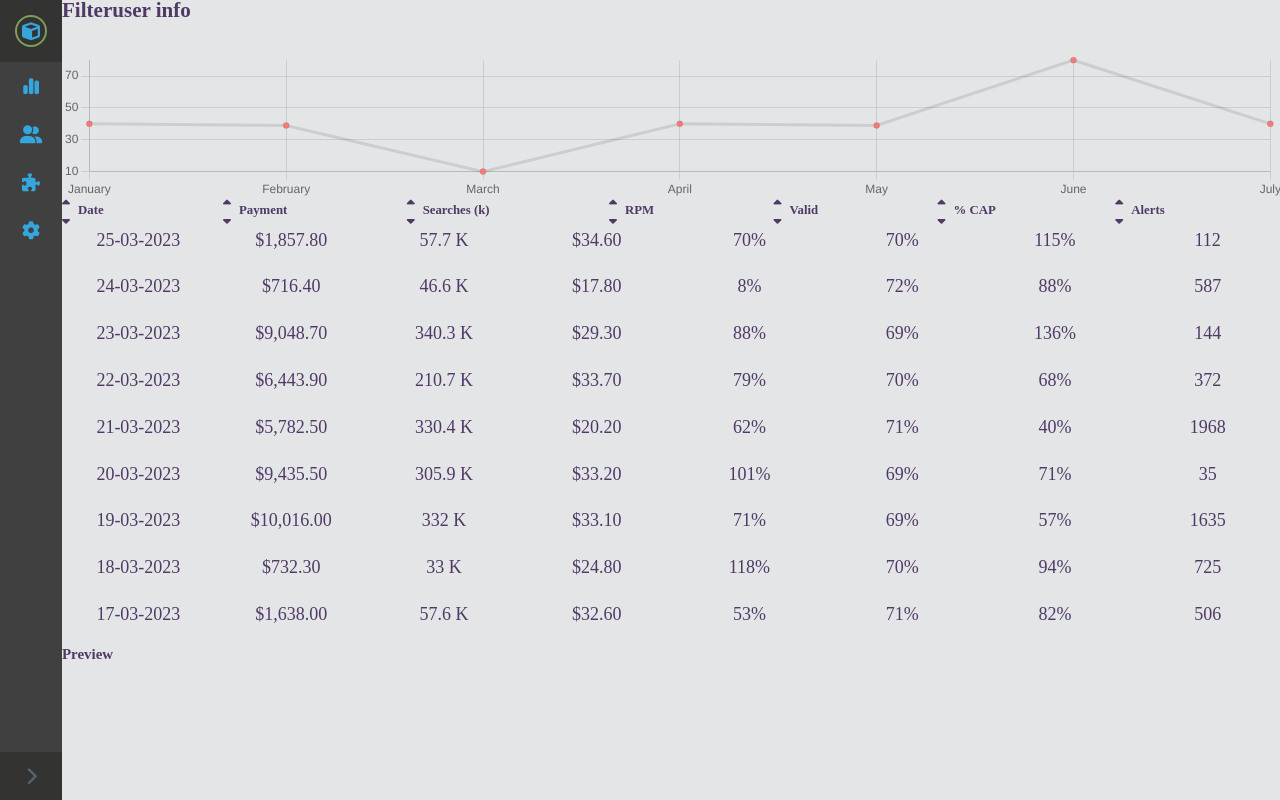
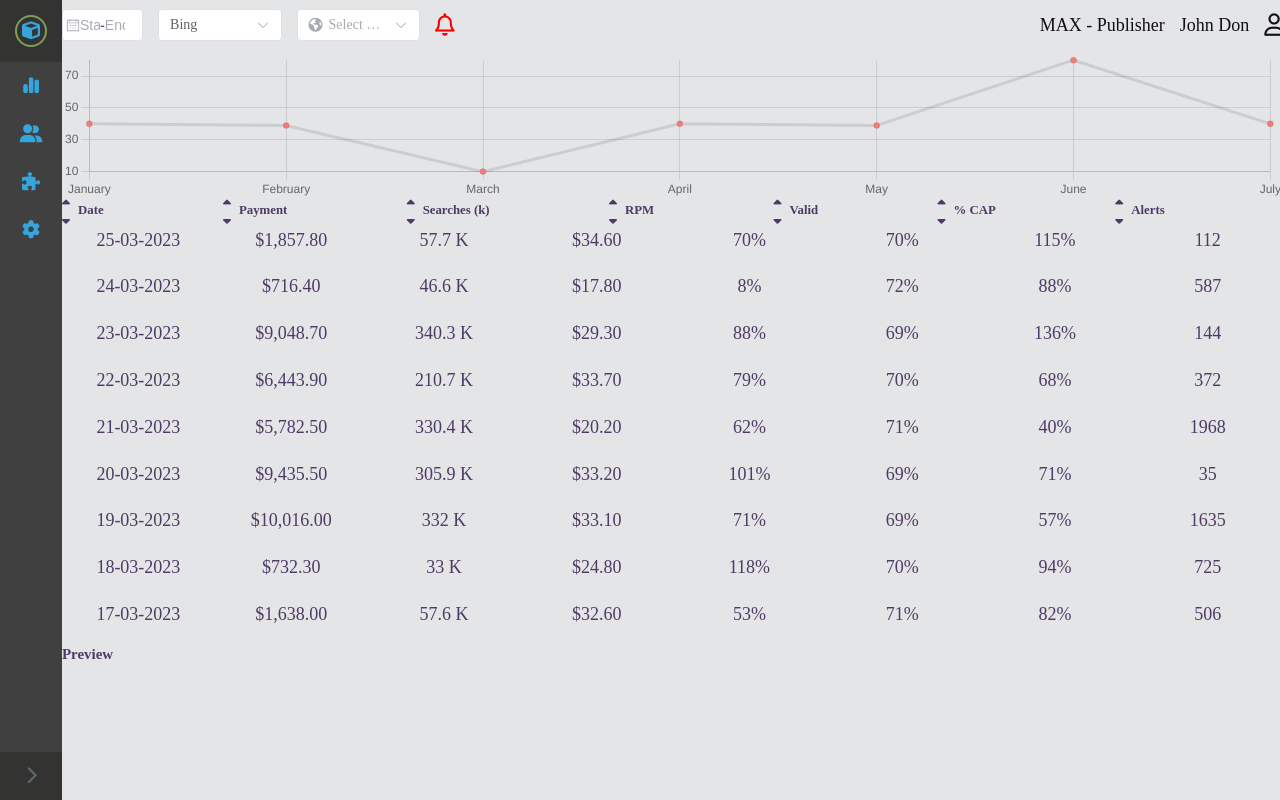
Before and after one commit to eran5000/Dashboard, a Vue app: page /#/ in a window 1280 px wide. Built offline with nearby package versions, Linux system fonts and the light colour scheme.

Commit message:
nav styling

```diff
--- a/index.html
+++ b/index.html
@@ -18,6 +18,10 @@
       crossorigin="anonymous"
       referrerpolicy="no-referrer"
     />
+    <script
+      src="https://kit.fontawesome.com/ec889bceb6.js"
+      crossorigin="anonymous"
+    ></script>
     <title>Dashboard</title>
   </head>
   <body>
--- a/src/assets/styles/cmps/_AppHeader.scss
+++ b/src/assets/styles/cmps/_AppHeader.scss
@@ -1,38 +1,52 @@
-// header {
-//     background-color: $clr5;
-//     padding: 10px;
-//     display: flex;
-//     justify-content: space-between;
+.app-header {
+  display: flex;
+  align-items: center;
+  // justify-content: center;
 
-//     .loggedin-user {
-//         background-color: $clr1;
-//         padding: 2px 8px;
-//         border-radius: 1em;
-//         align-self: flex-end;
-//         color: whitesmoke;
-//         span{
-//             background-color: $clr2;
-//             padding: 4px;
-//             margin: 10px;
-//             border-radius: 50%;
-//         }
-//         img {
-//             width: 2em;
-//             height: 2em;
-//             border-radius: 50%;
-//         }
-//     }
-//     nav {
-//         background-color: $clr4;
-//         padding: 5px 0;
-//     }
-//     nav a:not(:first-child) {
-//         border-top: 1px solid $clr1;
-//         padding: 0 5px;
-//         margin: 10px;
-//     }
-//     nav .active {
-//         color: $clr1;
-//     }
+  .fa-bell {
+    color: red;
+    margin-inline-start: 15px;
+  }
+  .app-filter {
+    display: flex;
+    align-items: center;
+    justify-content: center;
+    gap: 15px;
+    .el-date-editor {
+      width: 220px;
+      font-family: 'Segoe UI', Tahoma, Geneva, Verdana, sans-serif;
+      padding: 0 4px;
+      .el-range-separator {
+        padding: 0;
+        flex: none;
+      }
+    }
+  }
 
-// }
+  .user-actions {
+    display: flex;
+    align-items: center;
+    justify-content: center;
+    gap: 15px;
+    margin-inline-start: auto;
+    color: #101012;
+    > * {
+      cursor: pointer;
+    }
+    p {
+      margin: 0;
+    }
+  }
+}
+.user-menu {
+  div {
+    display: flex;
+    align-items: center;
+    font-size: 1.15rem;
+    gap: 8px;
+    padding: 5px;
+    cursor: pointer;
+    &:hover {
+    }
+  }
+}
--- a/src/cmps/AppFilter.vue
+++ b/src/cmps/AppFilter.vue
@@ -1,10 +1,71 @@
 <template>
     <section class="app-filter">
-        <h1>Filter</h1>
+        <el-date-picker @change="log" v-model="dates" type="daterange" start-placeholder="Start Date"
+            end-placeholder="End Date" :default-value="[new Date(2023, 7, 1), new Date(2023, 10, 1)]" />
+        <el-select v-model="searchEngine" class="m-2" placeholder="Select">
+            <el-option v-for="item in searchEngines" :key="item" :label="item.label" :value="item" />
+        </el-select>
+        <el-select v-model="country" class="m-2" placeholder="Select Country">
+            <template #prefix>
+                <i class="fa-solid fa-earth-americas"></i>
+            </template>
+            <el-option v-for="item in countries" :key="item" :label="item.label" :value="item" />
+        </el-select>
     </section>
 </template>
 <script>
 export default {
 
+    data() {
+        return {
+            dates: '',
+            suffixIcon: 'el-icon-star',// Here you can specify your desired icon class
+            searchEngine: 'Bing',
+            country: '',
+            countries: [
+                'Israel',
+                'China',
+                'Maroco',
+                'Jordan'
+            ],
+            searchEngines: [
+                'Google',
+                'Bing',
+                'Yahoo',
+                'Yandex'
+            ]
+        }
+    },
+    methods: {
+        log() {
+            console.log(this.dates)
+        }
+    },
 }
 </script>
+<style scoped>
+.demo-date-picker {
+    display: flex;
+    width: 100%;
+    padding: 0;
+    flex-wrap: wrap;
+}
+
+.demo-date-picker .block {
+    padding: 30px 0;
+    text-align: center;
+    border-right: solid 1px var(--el-border-color);
+    flex: 1;
+}
+
+.demo-date-picker .block:last-child {
+    border-right: none;
+}
+
+.demo-date-picker .demonstration {
+    display: block;
+    color: var(--el-text-color-secondary);
+    font-size: 14px;
+    margin-bottom: 20px;
+}
+</style>
--- a/src/cmps/AppHeader.vue
+++ b/src/cmps/AppHeader.vue
@@ -1,11 +1,37 @@
 <template>
   <header class="app-header">
     <AppFilter />
+    <el-tooltip content="Last data update was on 17-8-2023 about 7 hours ago" placement="bottom" effect="light">
+      <i class="fa-regular fa-bell fa-lg"></i>
+    </el-tooltip>
 
-    <section class="user-info">
-      <h1>user info</h1>
-      <UserModal v-if="isModalOpen"/>
-    </section>
+    <div class="user-actions">
+      <p>MAX - Publisher</p>
+      <p>John Don</p>
+      <el-popover placement="bottom" :width="200" trigger="click">
+        <template #reference>
+          <i class="fa-regular fa-user fa-lg"></i>
+        </template>
+        <section class="user-menu">
+          <div>
+            <i class="fa-solid fa-gear"></i>
+            <span>Settings</span>
+          </div>
+          <div>
+            <i class="fa-regular fa-envelope"></i>
+            <span>Email Address</span>
+          </div>
+          <div>
+            <i class="fa-solid fa-arrow-down"></i>
+            <span>Download</span>
+          </div>
+          <div>
+            <i class="fa-solid fa-arrow-right-from-bracket"></i>
+            <span>Log out</span>
+          </div>
+        </section>
+      </el-popover>
+    </div>
   </header>
 </template>
 <script>
@@ -16,7 +42,7 @@ export default {
 
   data() {
     return {
-      isModalOpen:false
+      isModalOpen: false
     }
   },
   computed: {
@@ -30,3 +56,16 @@ export default {
   }
 }
 </script>
+
+<style>
+.el-popper.is-customized {
+  /* Set padding to ensure the height is 32px */
+  padding: 6px 12px;
+  background: linear-gradient(90deg, rgb(159, 229, 151), rgb(204, 229, 129));
+}
+
+.el-popper.is-customized .el-popper__arrow::before {
+  background: linear-gradient(45deg, #b2e68d, #bce689);
+  right: 0;
+}
+</style>
```
